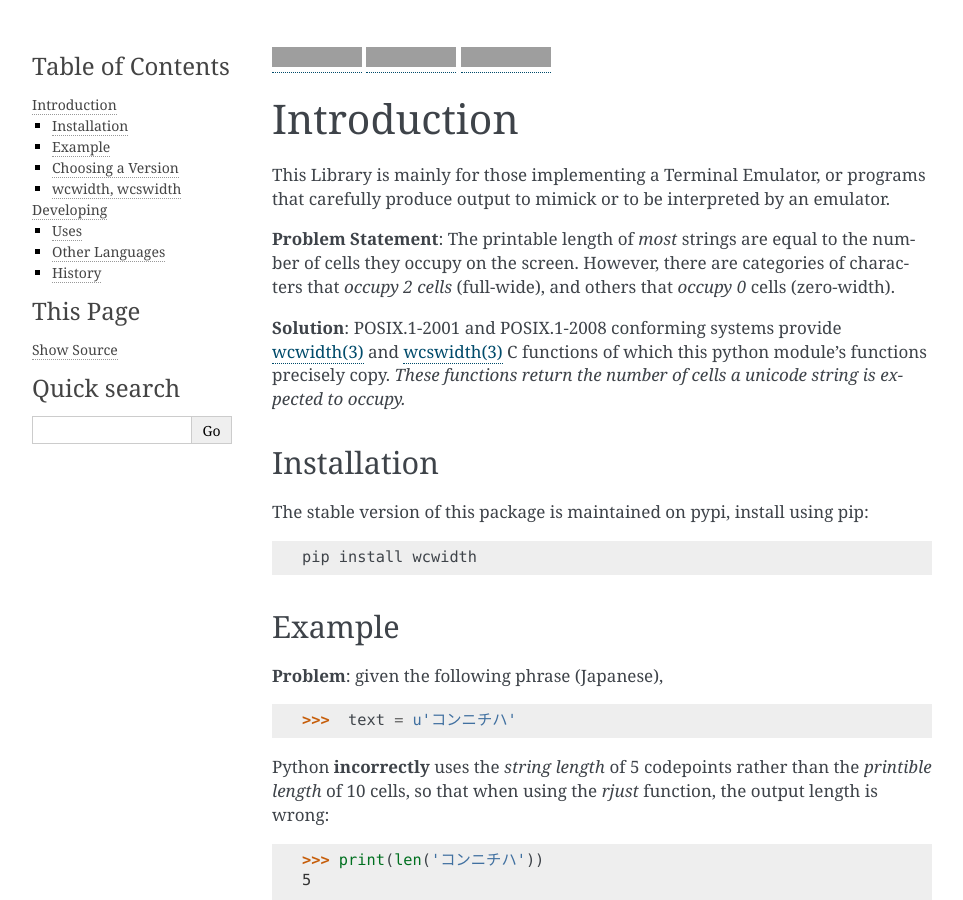
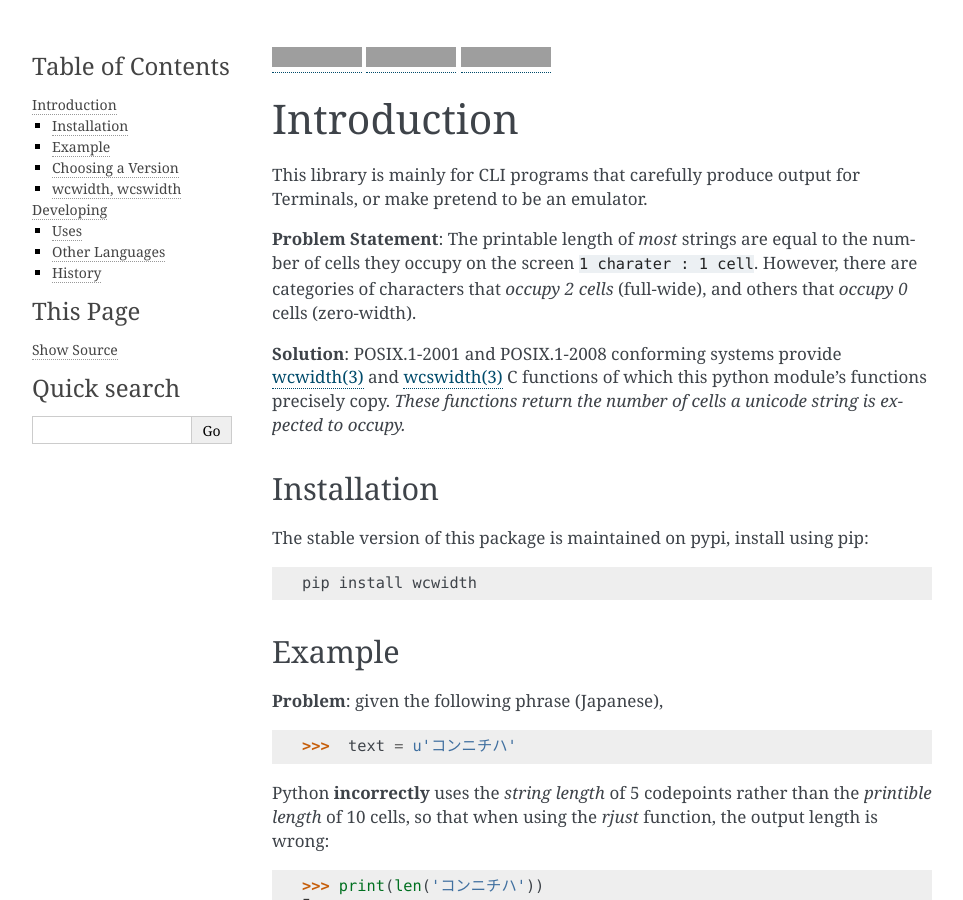
Before and after one commit to jquast/wcwidth, a Sphinx documentation site: the page built from docs/intro.rst, in a window 1280 px wide and 900 px high, cut to the strip 0-900 px from the top of the window. Shown: the whole strip, without its empty margins (148-1111 px from the left). Built offline with Sphinx 7.4.7, drawn with Linux system fonts in a browser that asks for light colours; grey boxes are pictures that could not be loaded.

```diff
--- a/docs/intro.rst
+++ b/docs/intro.rst
@@ -4,13 +4,13 @@
 Introduction
 ============
 
-This Library is mainly for those implementing a Terminal Emulator, or programs
-that carefully produce output to mimick or to be interpreted by an emulator.
+This library is mainly for CLI programs that carefully produce output for
+Terminals, or make pretend to be an emulator.
 
 **Problem Statement**: The printable length of *most* strings are equal to the
-number of cells they occupy on the screen.  However, there are categories of
-characters that *occupy 2 cells* (full-wide), and others that *occupy 0* cells
-(zero-width).
+number of cells they occupy on the screen ``1 charater : 1 cell``.  However,
+there are categories of characters that *occupy 2 cells* (full-wide), and others
+that *occupy 0* cells (zero-width).
 
 **Solution**: POSIX.1-2001 and POSIX.1-2008 conforming systems provide
 `wcwidth(3)`_ and `wcswidth(3)`_ C functions of which this python module's
@@ -68,7 +68,7 @@
    $ export UNICODE_VERSION=13.0
 
 If unspecified, the latest version is used. If your Terminal Emulator does not
-export this variable, you can use the `jquast/ucs-detect` utility to
+export this variable, you can use the `jquast/ucs-detect`_ utility to
 automatically detect and export it to your shell.
 
 wcwidth, wcswidth
```
